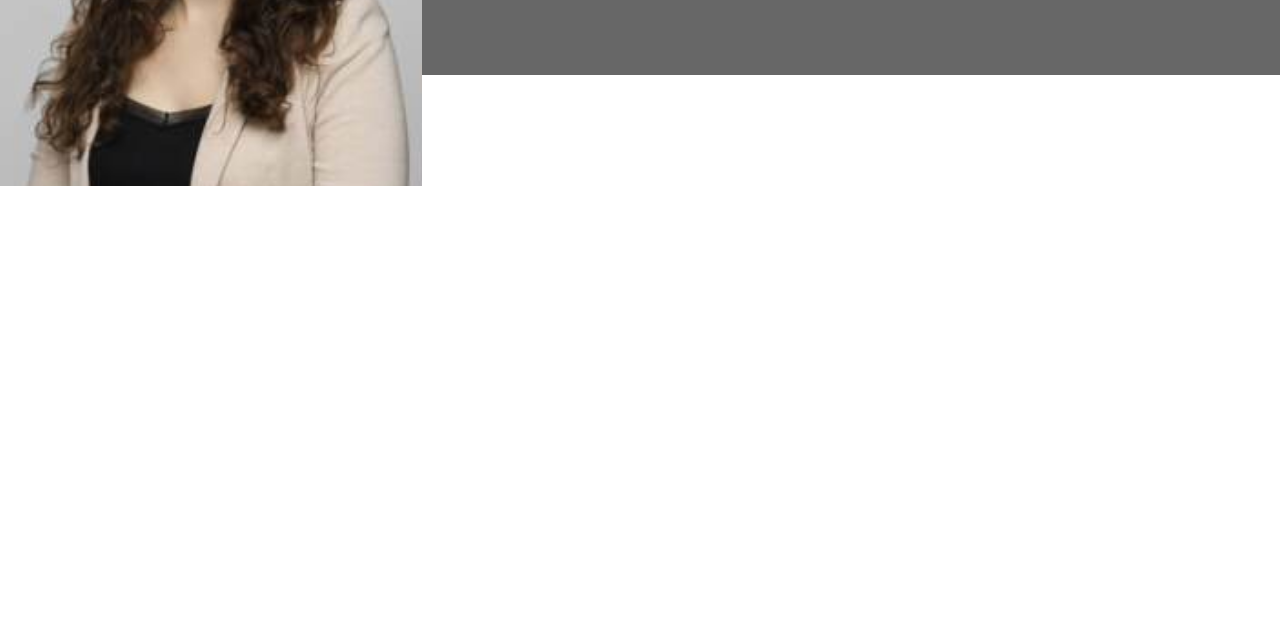
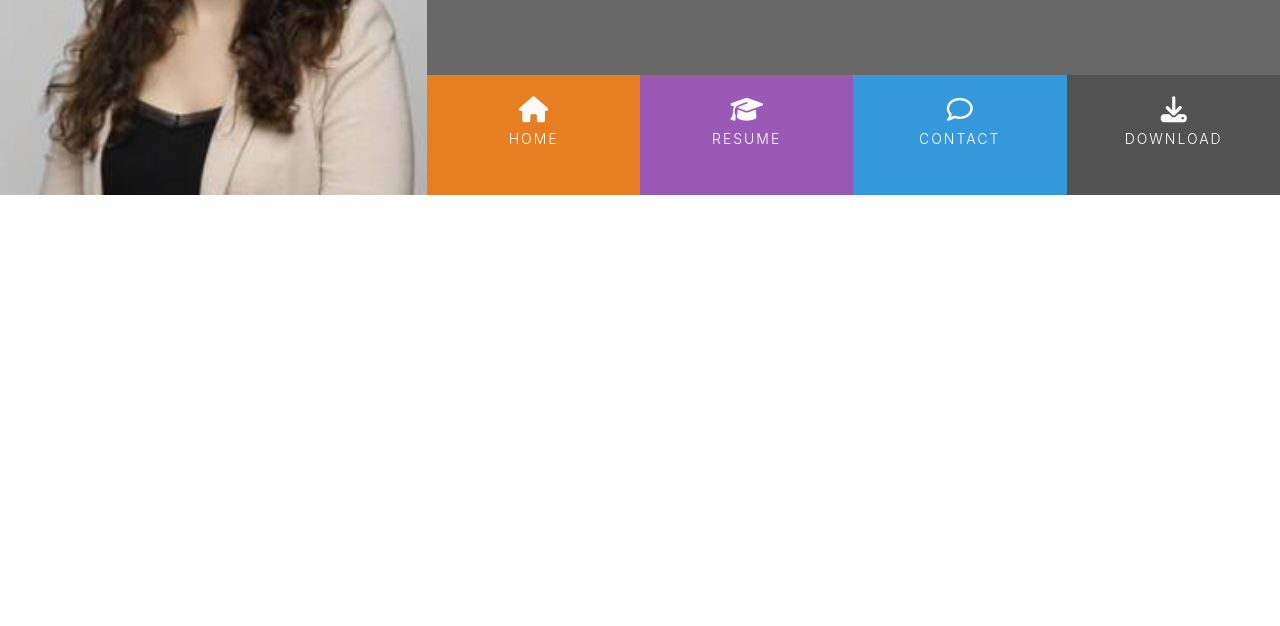
Before and after one commit to Xakkusu/cv-project, a plain HTML site: page index.html in a window 1280 px wide. Shown: the part 174-800 px from the top of the page. Drawn offline with nearby package versions, Linux system fonts and the light colour scheme.

Commit message:
style: Add menu styling

```diff
--- a/assets/css/style.css
+++ b/assets/css/style.css
@@ -4,6 +4,23 @@
 .bg-color-name-title {
     background-color: #676767;
 }
+
+.ui-menu-color-home {
+    background-color: #e67e22;
+}
+
+.ui-menu-color-resume {
+    background-color: #9b59b6;
+}
+
+.ui-menu-color-contact {
+    background-color: #3498db;
+}
+
+.ui-menu-color-download {
+    background-color: #525252;
+}
+
 /*--Heading--*/
 
 header {
@@ -41,3 +58,57 @@ header {
     margin-bottom: 90px;
     color: #ffffff;
 }
+
+.list-inline-item:not(:last-child) {
+    margin: 0;
+}
+
+.menucontainer {
+    font-size: 0;
+}
+
+#nav {
+    margin: 0;
+}
+
+#nav li {
+    font-size: 14px;
+    padding: 0;
+}
+
+.menuitem {
+    height: 120px;
+    text-align: center;
+    padding: 0;
+}
+
+.menuitem a {
+    width: 100%;
+    text-decoration: none;
+    color: #ffffff;
+    height: 120px;
+}
+
+.menuitem a i {
+    padding-top: 22px;
+    display: block;
+    color: #fafafa;
+    font-size: 26px;
+}
+
+.menuitem span {
+    display: block;
+    width: 100%;
+    padding-top: 5px;
+    text-align: center;
+    text-transform: uppercase;
+    font-size: 14px;
+    font-weight: 300;
+    letter-spacing: 2px;
+}
+
+/*--Hover.css--*/
+.hvr-sweep-to-bottom:before {
+    background-color: rgba(0, 0, 0, 0.2);
+    height: 120px;
+}
--- a/index.html
+++ b/index.html
@@ -5,20 +5,39 @@
     <meta name="viewport" content="width=device-width, initial-scale=1.0">
     <link rel="stylesheet" href="https://cdn.jsdelivr.net/npm/bootstrap@4.6.2/dist/css/bootstrap.min.css" integrity="sha384-xOolHFLEh07PJGoPkLv1IbcEPTNtaed2xpHsD9ESMhqIYd0nLMwNLD69Npy4HI+N" crossorigin="anonymous">
     <script src="https://kit.fontawesome.com/0eec5960d7.js" crossorigin="anonymous"></script>
+    <link rel="stylesheet" href="https://cdnjs.cloudflare.com/ajax/libs/hover.css/2.1.1/css/hover-min.css" type="text/css" />
     <link rel="stylesheet" href="assets/css/style.css">
     <title>CV Naomi Dax</title>
 </head>
 <body>
     <header>
-        <div class="row">
+        <div class="row no-gutters">
             <a href="index.html" class="col-md-4 logo">
 
             </a>
             <div class="col-md-8">
-                <div class="row bg-color-name-title">
+                <div class="row bg-color-name-title no-gutters">
                     <div class="col heading">
                         <h1 class="name">Naomi Dax</h1>
                         <h2 class="title">Full Stack Developer</h2>
+                    </div>
+                </div>
+                <div class="row no-gutters">
+                    <div class="col">
+                        <ul id="nav" class="list-inline menucontainer">
+                            <li class="col-6 col-sm-3 list-inline-item ui-menu-color-home menuitem">
+                                <a href="#" class="hvr-sweep-to-bottom"><i class="fa-solid fa-house" aria-hidden="true"></i><span>Home</span></a>
+                            </li>
+                            <li class="col-6 col-sm-3 list-inline-item ui-menu-color-resume menuitem">
+                                <a href="#" class="hvr-sweep-to-bottom"><i class="fa fa-graduation-cap" aria-hidden="true"></i><span>Resume</span></a>
+                            </li>
+                            <li class="col-6 col-sm-3 list-inline-item ui-menu-color-contact menuitem">
+                                <a href="#" class="hvr-sweep-to-bottom"><i class="fa fa-comment-o" aria-hidden="true"></i><span>Contact</span></a>
+                            </li>
+                            <li class="col-6 col-sm-3 list-inline-item ui-menu-color-download menuitem">
+                                <a href="#" class="hvr-sweep-to-bottom"><i class="fa fa-download" aria-hidden="true"></i><span>Download</span></a>
+                            </li>
+                        </ul>
                     </div>
                 </div>
             </div>
```
Also changed, not shown: context.html (+1 -0 lines), resume.html (+1 -0 lines).
